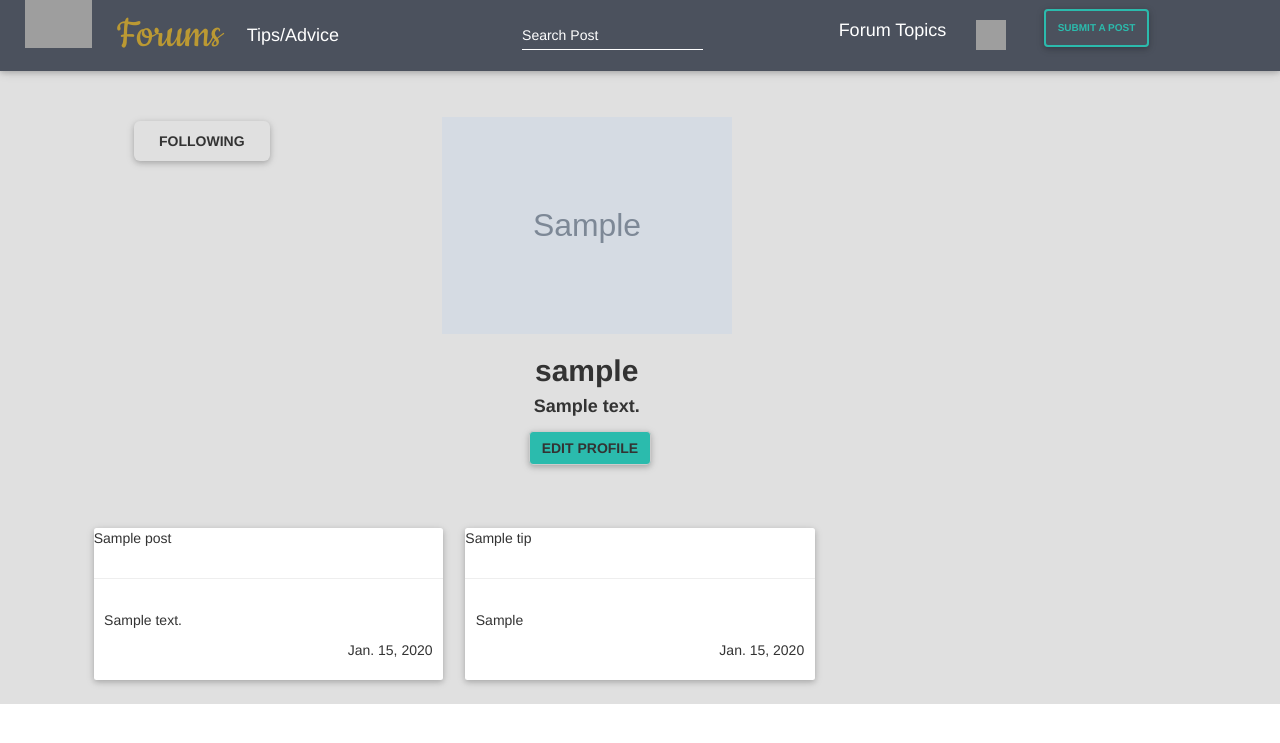
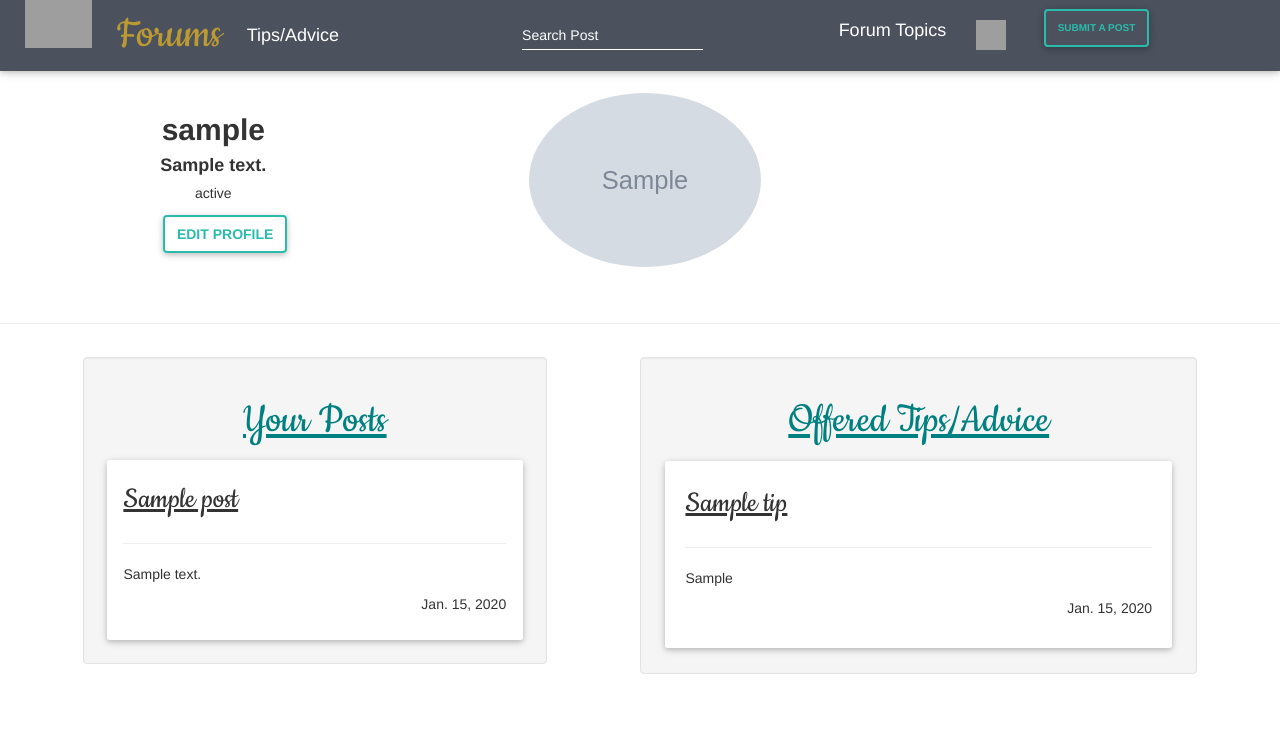
Before and after one commit to lizKimita/Capstone--Wedlist-Forums, a Django app: page /profile/ in a window 1280 px wide. Shown: the top 743 px of the page. Run offline with Django 3.2, Linux system fonts and the light colour scheme; a user stored in the database is signed in; tables that the repository leaves empty hold one stand-in row (values such as "Sample post"); grey boxes marked "Sample" are stand-in pictures; some libraries are stand-ins or nearby versions; grey boxes are pictures that could not be loaded.

Commit message:
styling the home and profile pages

```diff
--- a/static/css/styles.css
+++ b/static/css/styles.css
@@ -30,3 +30,9 @@
     font-family: 'Cookie', cursive;
     text-decoration: underline;
 }
+.profilepic{
+    border-radius: 50%;
+    max-width: 80%;
+    width: 90%;
+    margin-left: 30%;
+}
--- a/wedlist_forums/templates/profile.html
+++ b/wedlist_forums/templates/profile.html
@@ -2,59 +2,69 @@
 
 {% block content %}
     {{block.super}}
-<div class="container-fluid bg-light" >
-    <div class="row" style="margin-top: 15ch;">
+<div class="container-fluid" style="margin-top: 12ch;">
+    <div class="row">
         {% if profile.user %}
         <div class="col-md-4">
-          <a class="btn btn-lg" style="margin-left:30%; font-size: 100%; font-weight: 600" href="">Following</a>
-        </div>
-        <div class="col-md-3">
-          <img src="{{profile.profile_pic.url}}" alt="Image" class="img-responsive profilepic" >
                 <h2 class="userprofile" style="text-align:center;font-weight:bold">{{profile.user}}</h2>
-          <h4 style="text-align:center"> <strong>{{profile.bio}}</strong> </h4>
-
-          <a class="btn btn-default" style="margin-left:30%; font-weight: 600" href="/edit_profile"><span class="prof">Edit profile</span> </a>
+                <h4 style="text-align:center"><strong>{{profile.bio}}</strong> </h4>
+                <h5 style="text-align:center">{{profile.status}}</h5>
+                <a class="btn btn-outline-default" style="font-weight: 600; margin-left: 20ex" href="/edit_profile"><span class="prof">Edit profile</span> </a>
                 <br>
                 <br>
                 <p style="text-align: center; font-weight: 600">{{profile.email}}</p>
         </div>
+        <div class="col-md-3">
+          <img src="{{profile.profile_pic.url}}" alt="Image" class="img-responsive profilepic" >
+        </div>
         <div class="col-md-4">
-
-
         </div>
         {% else %}
         </p>No profile description</p>
 
         {% endif %}
     </div>
+    <br>
+</div>
 
+<hr>
 <div class="container" style="margin-top:10px" >
-
+    <div class="row">
         <div class="card-body">
-        <div class="row">
+            <div class="well col-md-5">
+                <h1 class="headingstyles" style="font-size:6ex; text-decoration: underline">Your Posts</h1>
                     {% for post in posts %}
                     {% if posts %}
-            <div class="col-md-4" style="padding:1%">
+                    <div style="padding:1%">
                     <div class="card">
-                <p>{{post.title}}</p>
+                        <div style="margin:4%">
+                            <p class="heading">{{post.title}}</p>
                             <hr>
-                <div style="margin:3%">
                             <p>{{post.description}}</p>
                             <p style="float:right">{{post.date}}</p>
+
                         </div>
                     </div>
                     </div>
+
                 {% else %}
                 <p>You haven't offered any tips yet!</p>
                     {% endif %}
                 {% endfor%}
+
+                </div>
+                <div class="col-md-1">
+
+                </div>
+                <div class="well col-md-6">
+                    <h1 class="headingstyles" style="font-size:6ex ; text-decoration: underline">Offered Tips/Advice</h1>
                     {% for tip in tips %}
                     {% if tips %}
-            <div class="col-md-4" style="padding:1%">
+                <div style="padding:1%">
                     <div class="card">
-                <p>{{tip.title}}</p>
+                        <div style="margin:4%">
+                            <p class="heading">{{tip.title}}</p>
                             <hr>
-                <div style="margin:3%">
                             <p>{{tip.tips}}</p>
                             <p style="float:right">{{tip.date}}</p>
                         </div>
@@ -65,9 +75,13 @@
                     {% endif %}
                 {% endfor%}
                 </div>
+
         </div>
 
     </div>
+
+
     </div>
 
+
 {% endblock %}
```
Also changed, not shown: wedlist_forums/templates/all/home.html (+10 -4 lines), media/images/profilepic.jpeg (added). Lines whose indentation alone changed are shown as unchanged.
